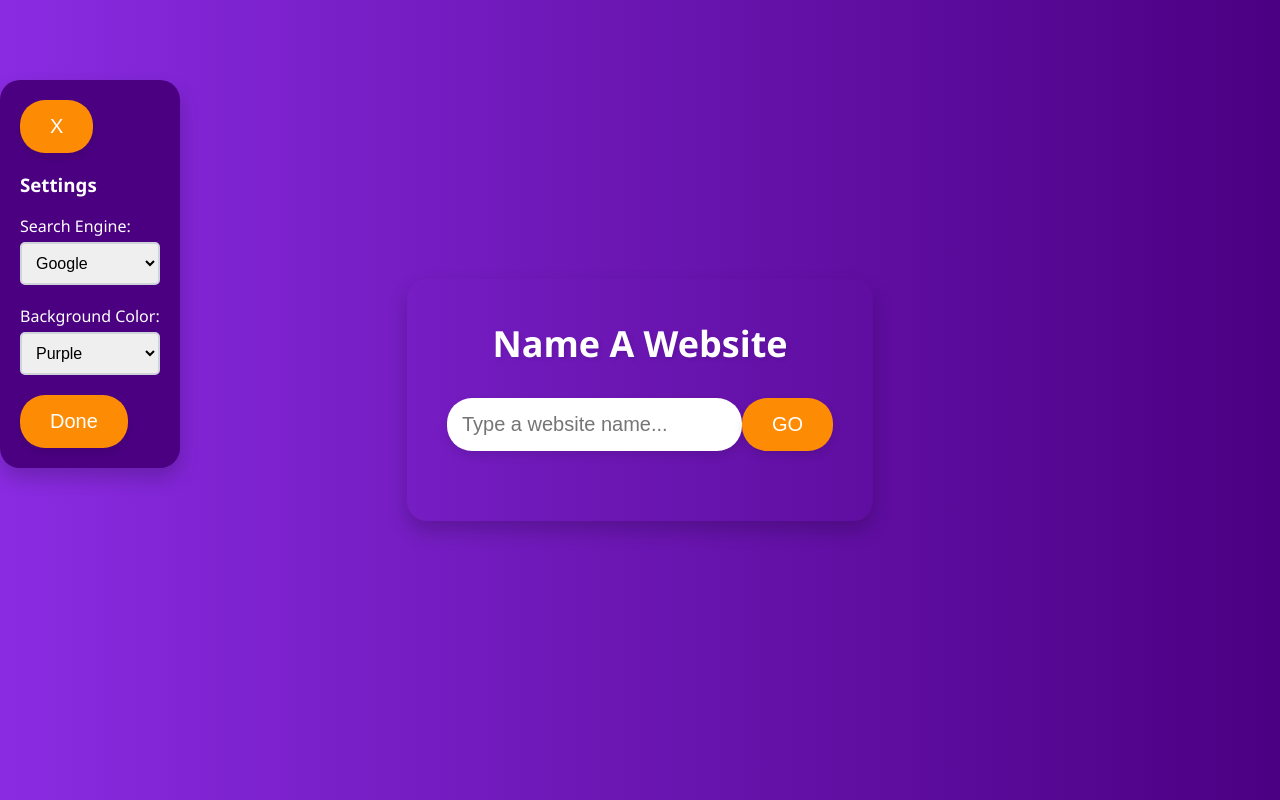
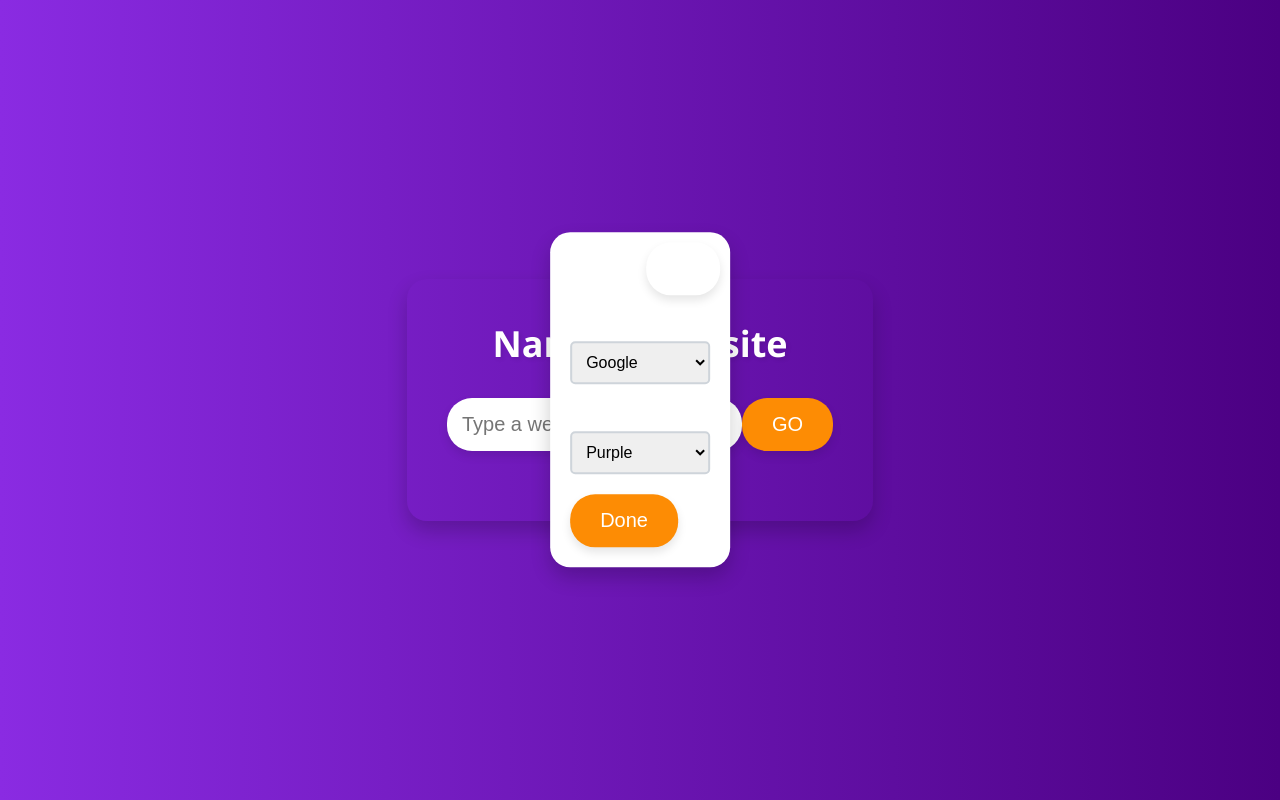
Before and after one commit to TheGlowGuy/Name-A-Webiste, a plain HTML site: page index.html in a window 1280 px wide. Both pictures are taken after a click on the button "⚙️". Drawn offline with Linux system fonts and the light colour scheme.

Commit message:
Update styles.css

```diff
--- a/styles.css
+++ b/styles.css
@@ -77,12 +77,23 @@ button:hover {
     border-radius: 20px;
     box-shadow: 0 10px 20px rgba(0, 0, 0, 0.2);
     text-align: left;
+    position: fixed;
+    top: 50%;
+    left: 50%;
+    transform: translate(-50%, -50%);
+    background-color: white;
+    z-index: 2;
+}
+
+.close-button {
     position: absolute;
-    top: 80px; /* Adjust this value to position it lower or higher */
-    left: 0;
-    z-index: 2;
-    background-color: #fff; /* Ensure it has a white background for readability */
-    color: #333; /* Default text color */
+    top: 10px;
+    right: 10px;
+    background: none;
+    border: none;
+    font-size: 20px;
+    cursor: pointer;
+    color: inherit;
 }
 
 .setting {
@@ -93,6 +104,7 @@ label {
     display: block;
     margin-bottom: 5px;
     font-size: 16px;
+    color: #333;
 }
 
 select {
@@ -115,11 +127,6 @@ body.theme-purple .setting label {
     color: white;
 }
 
-body.theme-purple .settings-content {
-    background-color: #4b0082;
-    color: white;
-}
-
 /* Light theme */
 body.theme-light {
     background-color: #f8f9fa;
@@ -131,11 +138,6 @@ body.theme-light .setting label {
     color: #333;
 }
 
-body.theme-light .settings-content {
-    background-color: #fff;
-    color: #333;
-}
-
 /* Dark theme */
 body.theme-dark {
     background-color: #333;
@@ -144,11 +146,6 @@ body.theme-dark {
 
 body.theme-dark h1,
 body.theme-dark .setting label {
-    color: #fff;
-}
-
-body.theme-dark .settings-content {
-    background-color: #444;
     color: #fff;
 }
 
@@ -169,9 +166,4 @@ body.theme-dark .settings-content {
     #settingsButton {
         display: none;
     }
-
-    .settings-content {
-        top: calc(100% + 10px); /* Adjusted for better positioning on mobile */
-        left: 0;
-    }
 }
```
